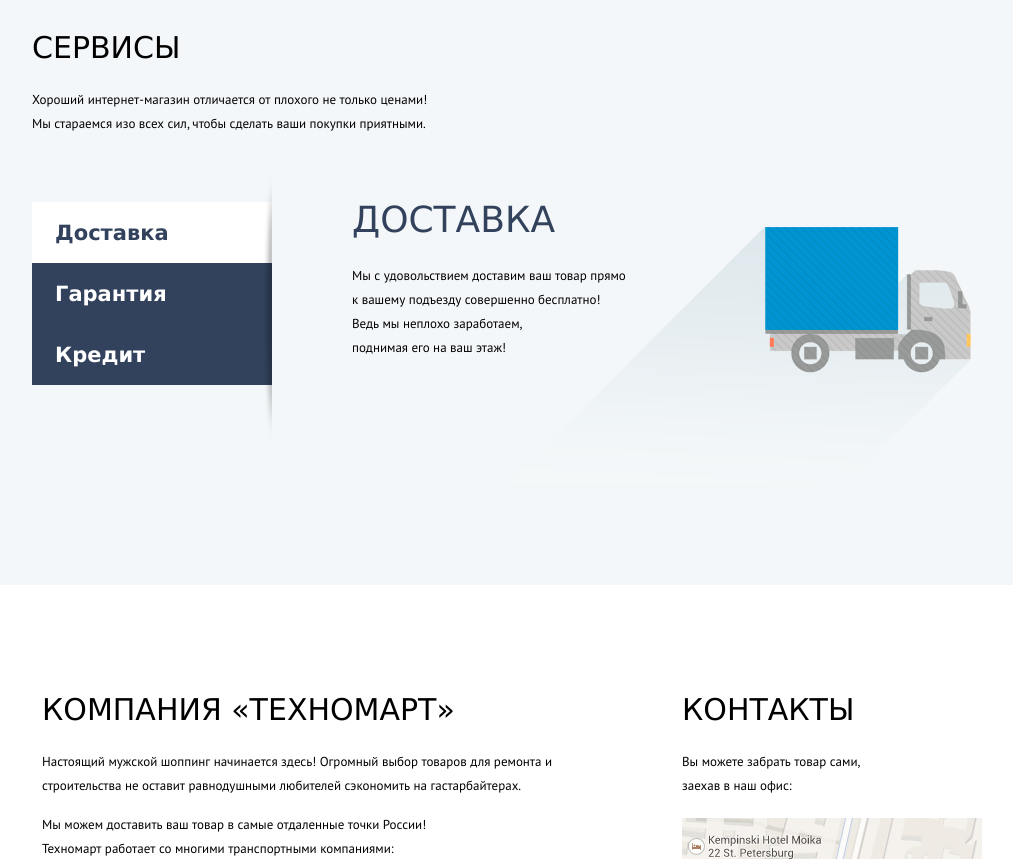
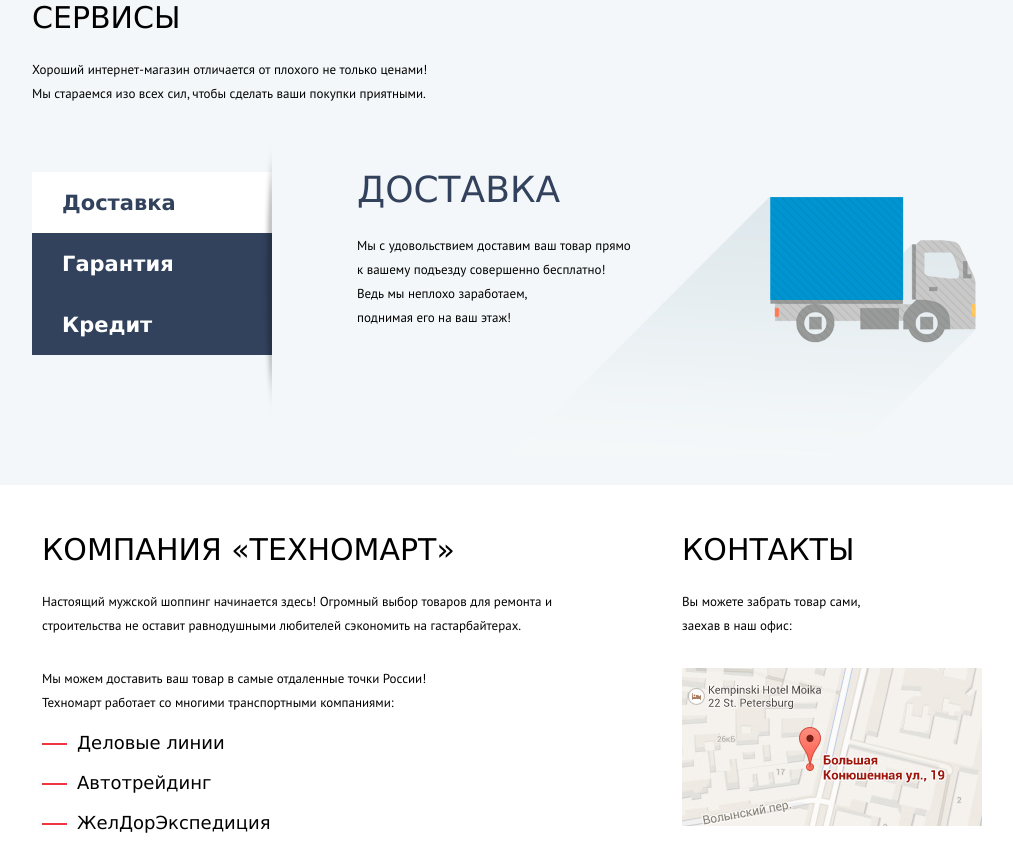
Before and after one commit to KeqpIP/802313-technomart-24, a plain HTML site: page index.html in a window 1280 px wide. Shown: the part 1941-2800 px from the top of the page, without its empty margins (128-1141 px from the left). Drawn offline with Linux system fonts and the light colour scheme; a web font is replaced by a local one.

Commit message:
изменил отступы

```diff
--- a/css/style.css
+++ b/css/style.css
@@ -568,8 +568,8 @@ ul.site-navigation {
 .menu {
   width: 960px;
   min-height: 410px;
-  margin-top: 60px;
-  margin-bottom: 50px;
+  margin-top: 35px;
+  margin-bottom: 55px;
   margin-left: auto;
   margin-right: auto;
   padding: 0 10px;
@@ -888,6 +888,7 @@ ul.site-navigation {
 .popular-main .button {
   margin-top: 22px;
   margin-right: 26px;
+  width: 253px;
 }
 
 .popular-items {
@@ -916,6 +917,7 @@ ul.site-navigation {
 .popular-brands .button {
   margin-top: 22px;
   margin-right: 26px;
+  width: 253px;
 }
 
 .stock-popular-wrapper {
@@ -968,8 +970,8 @@ ul.popular-brands-wrapper {
   text-align: center;
 }
 .services-wrapper {
-  margin-top: 65px;
-  padding-bottom: 100px;
+  margin-top: 55px;
+  padding-bottom: 30px;
   background-color: #f4f7f9;
 }
 .services {
@@ -994,7 +996,7 @@ ul.popular-brands-wrapper {
   flex-shrink: 0;
   width: 240px;
   margin: 0;
-  margin-right: 50px;
+  margin-right: 55px;
   padding: 0;
   list-style: none;
   font-size: 21px;
@@ -1021,7 +1023,7 @@ ul.popular-brands-wrapper {
   display: block;
   padding-top: 16px;
   padding-bottom: 15px;
-  padding-left: 23px;
+  padding-left: 30px;
   font-size: 21px;
   line-height: 30px;
   background-color: #32425c;
@@ -1196,7 +1198,7 @@ ul.popular-brands-wrapper {
   display: flex;
   justify-content: space-between;
 
-  padding-top: 85px;
+  padding-top: 25px;
 }
 
 .section-promo {
@@ -1212,7 +1214,7 @@ ul.popular-brands-wrapper {
 }
 
 .company-promo-2 {
-  margin-top: 15px;
+  margin-top: 29px;
   width: 400px;
 }
 
@@ -1226,7 +1228,7 @@ min-height: 470px;
 }
 
 .map-link img {
-  margin-top: 20px;
+  margin-top: 30px;
   margin-bottom: 35px;
 }
 
@@ -1254,7 +1256,22 @@ min-height: 470px;
   font-weight: 400;
   color: #000000;
   text-transform: none;
-
+}
+
+li.transport-company {
+  position: relative;
+  margin-left: -5px;
+}
+
+li.transport-company::before {
+  content: "";
+  position: absolute;
+  top: 10px;
+  left: -35px;
+  width: 25px;
+  height: 2px;
+  background-image: url("../img/li-marker.png");
+  background-repeat: no-repeat;
 }
 
 .button {
@@ -2088,7 +2105,7 @@ ins::after {
   margin-top: 20px;
 
   line-height: 20px;
-  font-weight: bold;
+  font-weight: 700;
   text-align: center;
 
   border: 1px solid #ccc;
@@ -2105,7 +2122,7 @@ ins::after {
   margin-right: 20px;
 
   line-height: 20px;
-  font-weight: bold;
+  font-weight: 700;
   text-align: center;
 
   border: 1px solid #ccc;
--- a/index.html
+++ b/index.html
@@ -285,9 +285,9 @@
     Мы можем доставить ваш товар в самые отдаленные точки России!
     Техномарт работает со многими транспортными компаниями:
     <ul class="transport-companies">
-      <li>Деловые линии</li>
-      <li>Автотрейдинг</li>
-      <li>ЖелДорЭкспедиция</li>
+      <li class="transport-company">Деловые линии</li>
+      <li class="transport-company">Автотрейдинг</li>
+      <li class="transport-company">ЖелДорЭкспедиция</li>
     </ul>
     </div>
     <a class="button" href="company.html">Подробнее о компании</a>
```
Also changed, not shown: img/li-marker.png (added).
